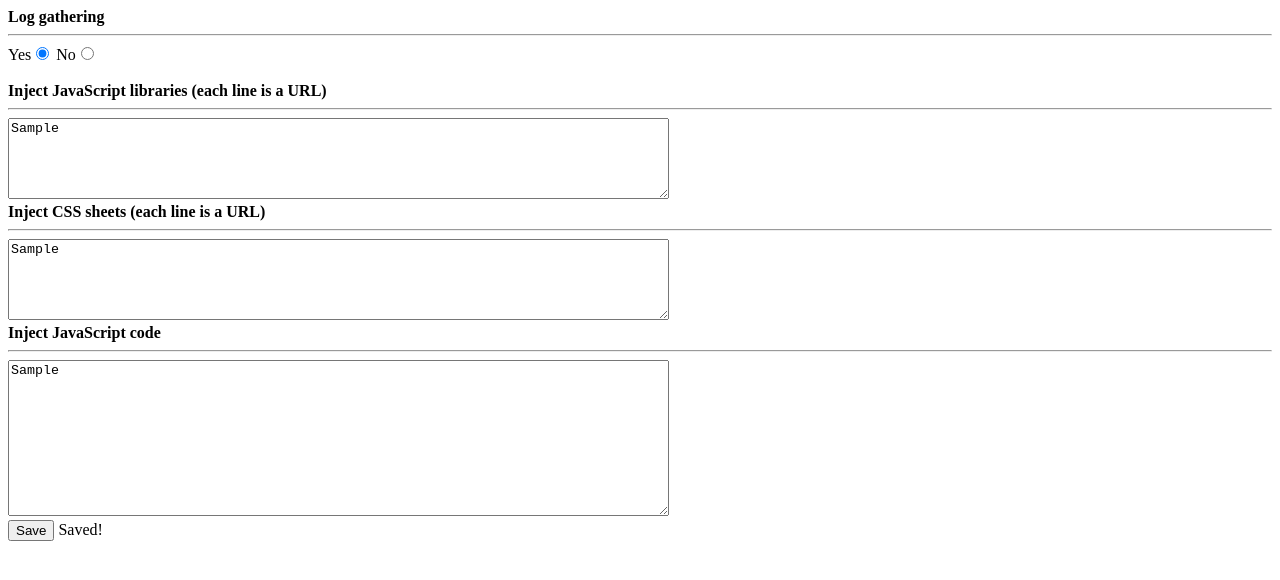
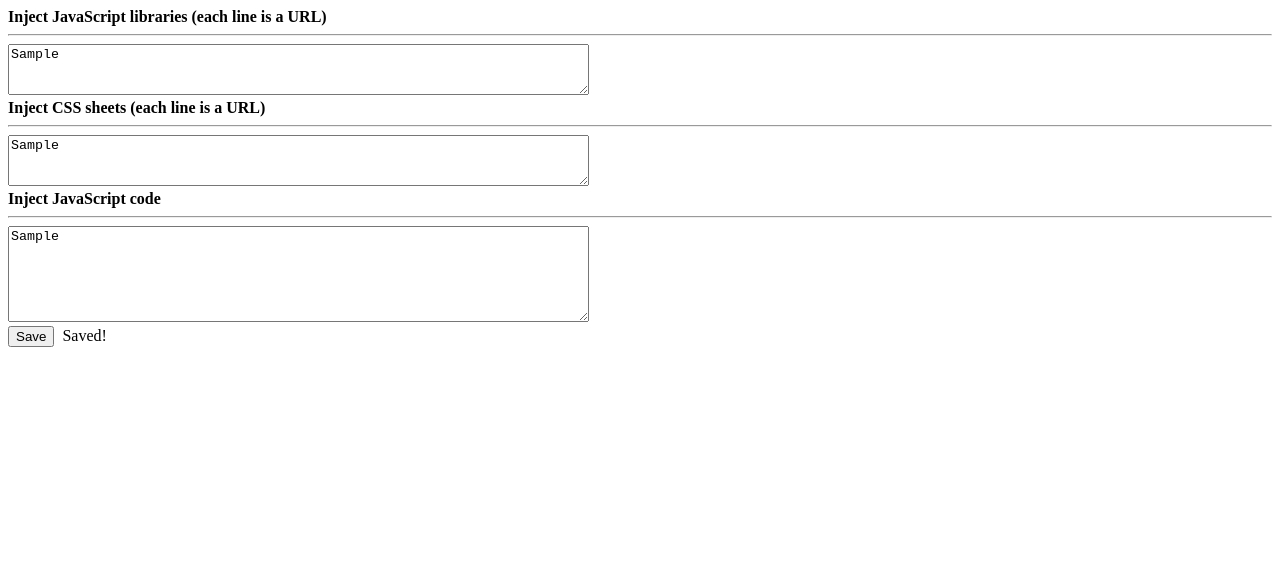
Before and after one commit to bonigarcia/browserwatcher, a browser extension: page ext/html/options.html in a window 1280 px wide. Both pictures are taken after typing "Sample", "Sample", "Sample" into the empty fields and a click on the button "Save". Drawn offline with Linux system fonts and the light colour scheme.

Commit message:
Remove log gathering on-off buttons from options page

```diff
--- a/ext/html/options.html
+++ b/ext/html/options.html
@@ -2,36 +2,27 @@
 
 <html>
 <head>
-<title>BrowserWatcher configuration page</title>
+<title>BrowserWatcher options page</title>
 <meta charset="utf-8">
 </head>
 
 <body>
-
  <form>
-		<b>Log gathering</b>
-		<hr>
-		<label>Yes<input type="radio" name="log" id="logtrue" value="true" checked="checked"></label>
-		<label>No<input type="radio" name="log" id="logfalse" value="false"></label>
-		<br>
-		<br>
   <b>Inject JavaScript libraries (each line is a URL)</b>
   <hr>
-		<textarea rows="5" cols="80" name="libs"></textarea>
+  <textarea rows="3" cols="70" name="libs"></textarea>
+  <br> <b>Inject CSS sheets (each line is a URL)</b>
+  <hr>
+  <textarea rows="3" cols="70" name="css"></textarea>
+  <br> <b>Inject JavaScript code</b>
+  <hr>
+  <textarea rows="6" cols="70" name="js"></textarea>
   <br>
-		<b>Inject CSS sheets (each line is a URL)</b>
-		<hr>
-		<textarea rows="5" cols="80" name="css"></textarea>
-		<br>
-		<b>Inject JavaScript code</b>
-		<hr>
-		<textarea rows="10" cols="80" name="js"></textarea>
-		<br>
-		<button type="submit">Save</button>&nbsp;<label id="saved" style="display:none;">Saved!</label>
+  <button type="submit">Save</button>
+  &nbsp;<label id="saved" style="display: none;">Saved!</label>
  </form>
+</body>
 
 <script src="../js/options.js"></script>
 
-</body>
-
 </html>
--- a/ext/js/content.js
+++ b/ext/js/content.js
@@ -363,8 +363,8 @@ chrome.storage.sync.get("_bwJavaScriptLibs", function(data) {
     }
 });
 
-chrome.storage.sync.get("_bwInjectCssShets", function(data) {
-    if (data["_bwInjectCssShets"]) {
+chrome.storage.sync.get("_bwInjectCssSheets", function(data) {
+    if (data["_bwInjectCssSheets"]) {
         injectCssSheets(data["_bwInjectCssSheets"]);
     }
 });
--- a/ext/js/options.js
+++ b/ext/js/options.js
@@ -1,15 +1,12 @@
 function saveOptions(e) {
     e.preventDefault();
-    chrome.storage.sync.set({
-        _bwLogGathering: document.querySelector('input[name="log"]:checked').value
-    });
 
     chrome.storage.sync.set({
         _bwJavaScriptLibs: document.querySelector('textarea[name="libs"]').value
     });
 
     chrome.storage.sync.set({
-        _bwInjectCssShets: document.querySelector('textarea[name="css"]').value
+        _bwInjectCssSheets: document.querySelector('textarea[name="css"]').value
     });
 
     chrome.storage.sync.set({
@@ -22,12 +19,6 @@ function saveOptions(e) {
 }
 
 document.querySelector("form").addEventListener("submit", saveOptions);
-
-chrome.storage.sync.get("_bwLogGathering", function(data) {
-    if (data["_bwLogGathering"] && data["_bwLogGathering"] == "false") {
-        document.querySelector("#logfalse").checked = "checked";
-    }
-});
 
 chrome.storage.sync.get("_bwJavaScriptLibs", function(data) {
     if (data["_bwJavaScriptLibs"]) {
```
Lines whose indentation alone changed are shown as unchanged.
